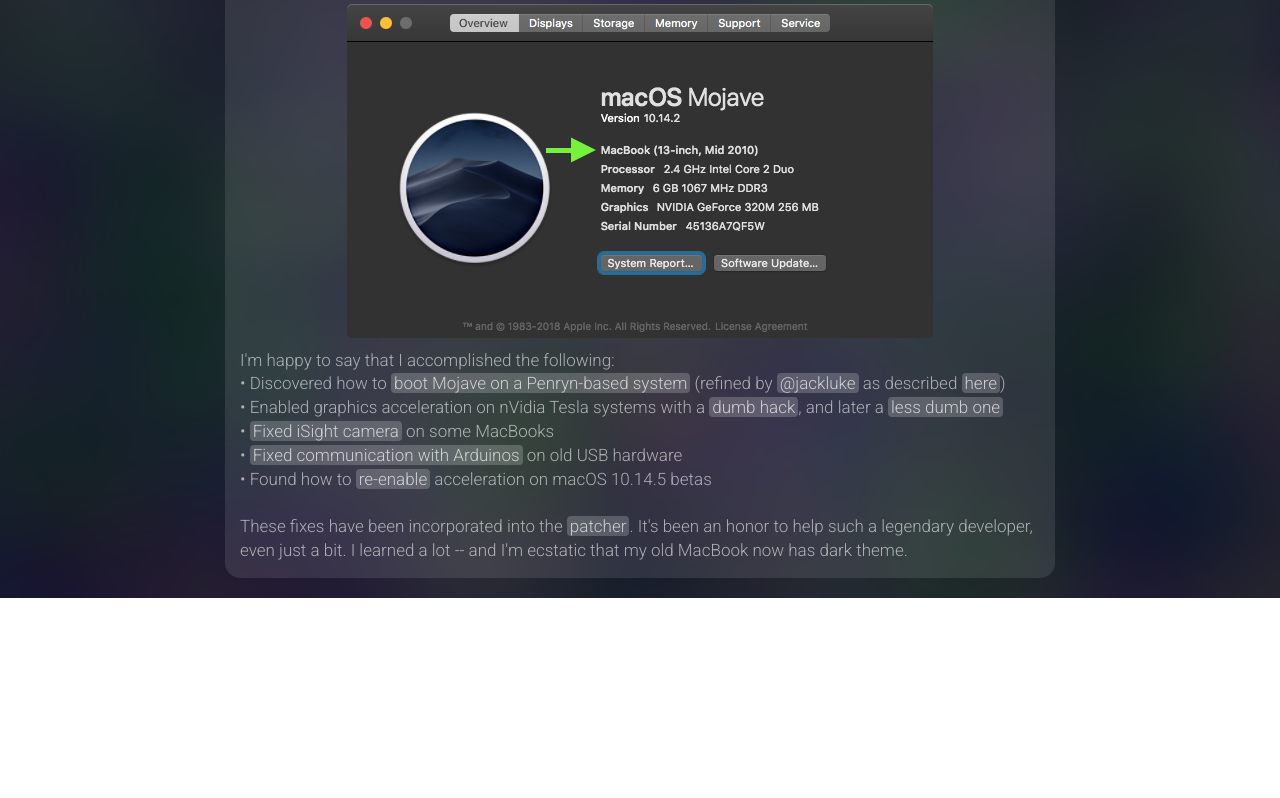
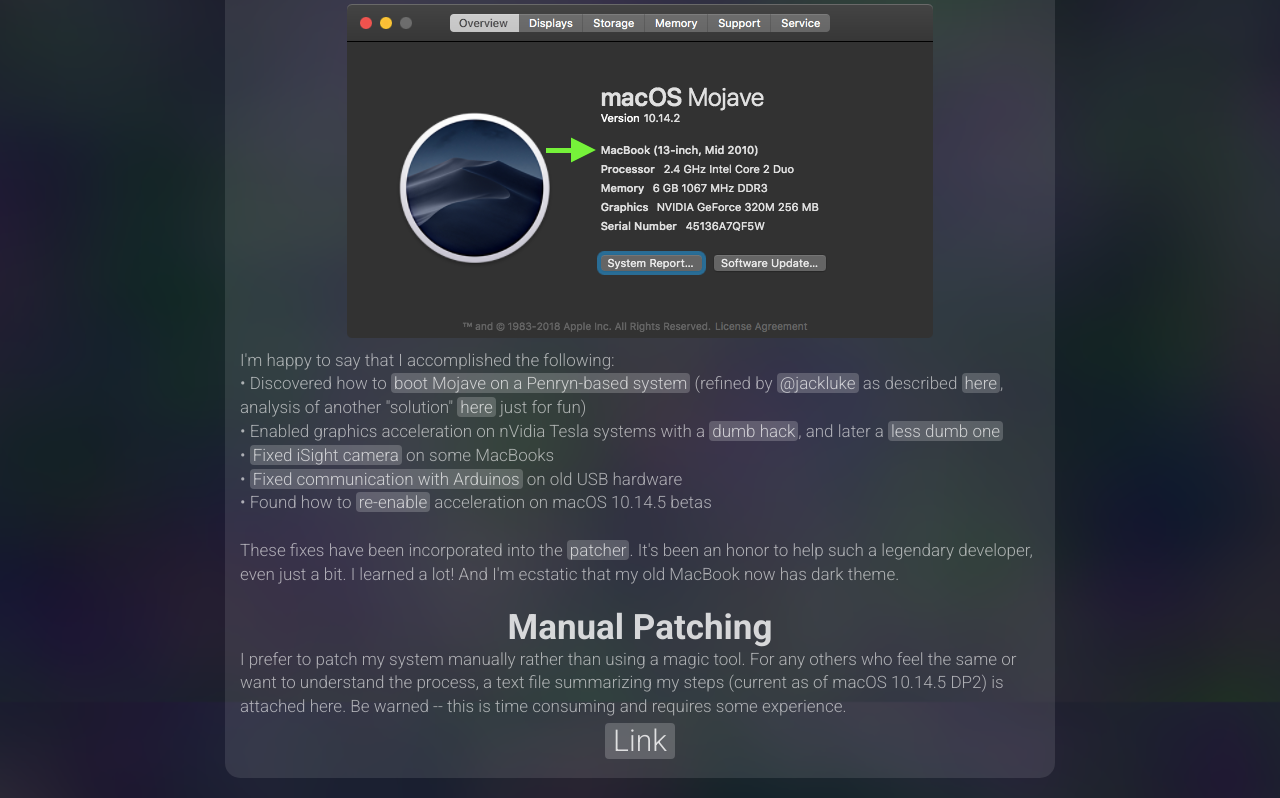
Before and after one commit to junebeetle/junebeetle.github.io, a plain HTML site: page mojave/index.html in a window 1280 px wide. Shown: the part 258-1056 px from the top of the page. Before the commit the page ends 856 px from the top, so only its background shows below. Drawn offline with Linux system fonts and the light colour scheme.

Commit message:
Update Mojave page again

```diff
--- a/mojave/index.html
+++ b/mojave/index.html
@@ -13,13 +13,17 @@
 			<p>This page lists my contributions to <a href="http://dosdude1.com">dosdude1</a>'s <a href="http://dosdude1.com/mojave/">Mojave patching project</a>. They're already credited on <a href="https://forums.macrumors.com/threads/macos-10-14-mojave-on-unsupported-macs-thread.2121473">this thread</a>, though, so this page exists solely for <s>my ego</s> convenience.</p>
 			<center><img src="/mojave/screenshot.png"></center>
 			<p>I'm happy to say that I accomplished the following:
-			<br>• Discovered how to <a href="https://forums.macrumors.com/threads/macos-10-14-mojave-on-unsupported-macs-thread.2121473/page-68#post-26222082">boot Mojave on a Penryn-based system</a> (refined by <a href="https://forums.macrumors.com/members/jackluke.1133911/">@jackluke</a> as described <a href="https://forums.macrumors.com/threads/macos-10-14-mojave-on-unsupported-macs-thread.2121473/page-71#post-26222642">here</a>)
+			<br>• Discovered how to <a href="https://forums.macrumors.com/threads/macos-10-14-mojave-on-unsupported-macs-thread.2121473/page-68#post-26222082">boot Mojave on a Penryn-based system</a> (refined by <a href="https://forums.macrumors.com/members/jackluke.1133911/">@jackluke</a> as described <a href="https://forums.macrumors.com/threads/macos-10-14-mojave-on-unsupported-macs-thread.2121473/page-71#post-26222642">here</a>, analysis of another "solution" <a href="https://forums.macrumors.com/threads/macos-10-14-mojave-on-unsupported-macs-thread.2121473/page-433#post-26877298">here</a> just for fun)
 			<br>• Enabled graphics acceleration on nVidia Tesla systems with a <a href="https://forums.macrumors.com/threads/macos-10-14-mojave-on-unsupported-macs-thread.2121473/page-85#post-26230707">dumb hack</a>, and later a <a href="https://forums.macrumors.com/threads/macos-10-14-mojave-on-unsupported-macs-thread.2121473/page-102#post-26239785">less dumb one</a>
 			<br>• <a href="https://forums.macrumors.com/threads/macos-10-14-mojave-on-unsupported-macs-thread.2121473/page-94#post-26233686">Fixed iSight camera</a> on some MacBooks
 			<br>• <a href="https://forums.macrumors.com/threads/macos-10-14-mojave-on-unsupported-macs-thread.2121473/page-370#post-26689955">Fixed communication with Arduinos</a> on old USB hardware
 			<br>• Found how to <a href="https://forums.macrumors.com/threads/macos-10-14-mojave-on-unsupported-macs-thread.2121473/page-573#post-27284257">re-enable</a> acceleration on macOS 10.14.5 betas
 			<br>
-			<br>These fixes have been incorporated into the <a href="http://dosdude1.com/mojave/">patcher</a>. It's been an honor to help such a legendary developer, even just a bit. I learned a lot -- and I'm ecstatic that my old MacBook now has dark theme.</p>
+			<br>These fixes have been incorporated into the <a href="http://dosdude1.com/mojave/">patcher</a>. It's been an honor to help such a legendary developer, even just a bit. I learned a lot! And I'm ecstatic that my old MacBook now has dark theme.</p>
+			<br>
+			<h2>Manual Patching</h2>
+			<p>I prefer to patch my system manually rather than using a magic tool. For any others who feel the same or want to understand the process, a text file summarizing my steps (current as of macOS 10.14.5 DP2) is attached here. Be warned -- this is time consuming and requires some experience.</p>
+			<center><a class="button" href="/mojave/10145DP2.txt">Link</a></center>
 		</div>
 	</body>
 </html>
```
Also changed, not shown: mojave/10145DP2.txt (added).
